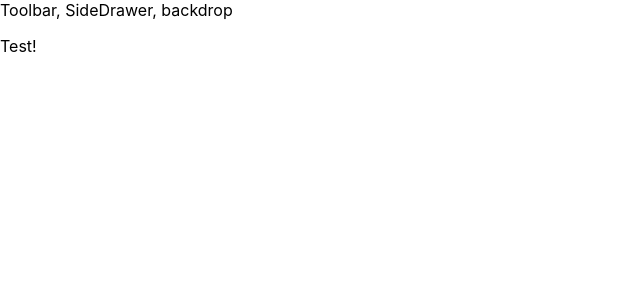
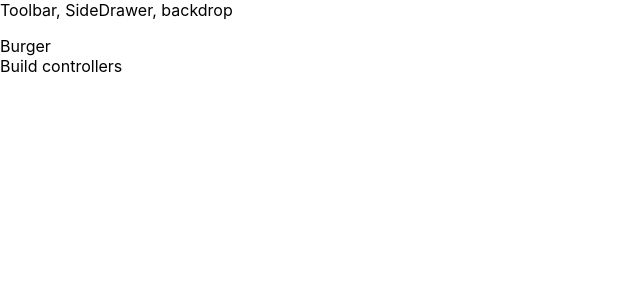
Before and after one commit to Xalsar/burger-builder, a React (Create React App) app: page / in a window 1280 px wide. Shown: the top 300 px of the page, without its empty margins (0-640 px from the left). Built offline with nearby package versions, Linux system fonts and the light colour scheme.

Commit message:
152. Start Implementing Burger Builder Container

```diff
--- a/src/App.js
+++ b/src/App.js
@@ -1,12 +1,13 @@
 import React, { Component } from 'react'
 import Layout from './components/Layout/Layout'
+import BurgerBuilder from './components/BurgerBuilder/BurgerBuilder'
 
 class App extends Component {
   render() {
     return (
       <div>
         <Layout>
-          <p>Test!</p>
+          <BurgerBuilder />
         </Layout>
       </div>
     )
--- /dev/null
+++ b/src/components/BurgerBuilder/BurgerBuilder.js
@@ -0,0 +1,14 @@
+import React, { Component, Fragment } from 'react'
+
+class BurgerBuilder extends Component {
+    render() {
+        return (
+            <Fragment>
+                <div>Burger</div>
+                <div>Build controllers</div>
+            </Fragment>
+        )
+    }
+}
+
+export default BurgerBuilder
--- a/src/components/Layout/Layout.js
+++ b/src/components/Layout/Layout.js
@@ -1,9 +1,10 @@
 import React, { Fragment } from 'react'
+import classes from './Layout.module.css'
 
 const layout = (props) => (
     <Fragment>
         <div>Toolbar, SideDrawer, backdrop</div>
-        <main>
+        <main className={classes.Content}>
             {props.children}
         </main>
     </Fragment>
--- /dev/null
+++ b/src/components/Layout/Layout.module.css
@@ -0,0 +1,3 @@
+.Content {
+    margin-top: 16px;
+}
```
